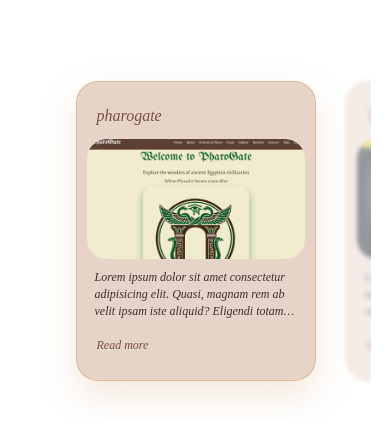
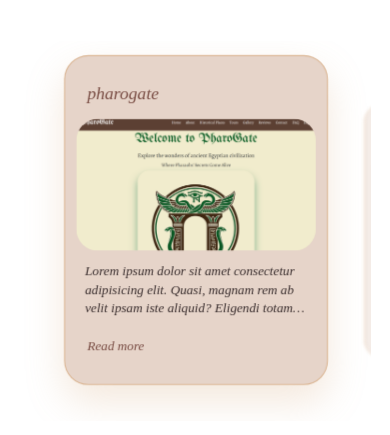
Before and after one commit to HeBaMo7amed/Hebah-Allah-, a React (Vite) app: page / in a window 390 px wide. Shown: the part 1921-2356 px from the top of the page. Built offline with nearby package versions, Linux system fonts and the light colour scheme.

Commit message:
update projects

```diff
--- a/src/components/projects/Projects.jsx
+++ b/src/components/projects/Projects.jsx
@@ -1,4 +1,4 @@
-import React, { useEffect, useRef , useState } from 'react'
+import React, { useEffect, useRef, useState } from 'react'
 import './projects.css'
 import Bekary from '../../assets/img_projects/Bekary.png'
 import BookMark from '../../assets/img_projects/Book-Mark.png'
@@ -115,6 +115,7 @@ const Projects = () => {
   const cardRefs = useRef([]);
   const [activeIndex, setActiveIndex] = useState(0);
   const [expandedIndex, setExpandedIndex] = useState(null);
+  const [openIndex, setOpenIndex] = useState(null);
   const scrollTo = (index) => {
     const container = containerRef.current;
     const card = cardRefs.current[index];
@@ -195,7 +196,7 @@ const Projects = () => {
             key={item.id}
             ref={(el) => (cardRefs.current[i] = el)}
             className={`portfolio_item ${activeIndex === i ? "active" : ""
-              }`}
+              } ${openIndex === i ? "show_btns" : ""}`} onClick={() => setOpenIndex(openIndex === i ? null : i)}
           >
             <h3>{item.title}</h3>
 
@@ -239,7 +240,7 @@ const Projects = () => {
           />
         ))}
       </div>
-    </section>
+    </section >
   );
 };
 
--- a/src/components/projects/projects.css
+++ b/src/components/projects/projects.css
@@ -96,13 +96,21 @@
     justify-content: center;
     align-items: center;
     gap: 12px;
-    background: rgba(0, 0, 0, 0.2);
+
+    background: rgba(0, 0, 0, 0.25);
     backdrop-filter: blur(2px);
+
     opacity: 0;
-    transition: .4s ease;
+    transition: .3s ease;
 }
 
+/* hover للكمبيوتر */
 .portfolio_item_image:hover .portfolio_item_btns {
+    opacity: 1;
+}
+
+/* mobile / click state */
+.portfolio_item.show_btns .portfolio_item_btns {
     opacity: 1;
 }
 
@@ -205,13 +213,6 @@
 
 @media (max-width: 768px) {
 
-    .portfolio_item,
-    .portfolio_item.active,
-    .projects_container:hover .portfolio_item,
-    .projects_container:hover .portfolio_item:hover {
-        transform: none !important;
-    }
-
     .portfolio_item {
         min-width: 240px;
         max-width: 240px;
```
Lines whose indentation alone changed are shown as unchanged.
